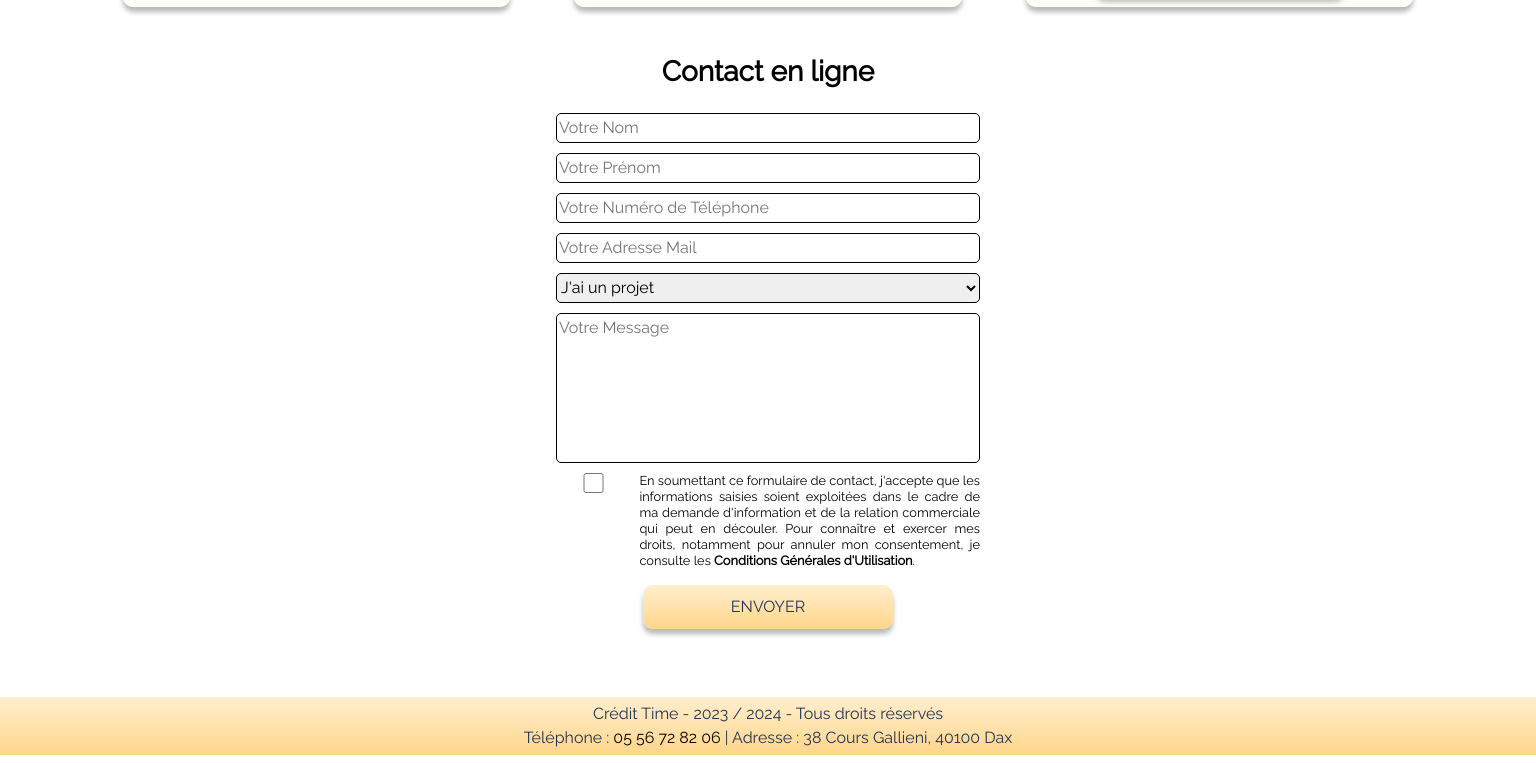
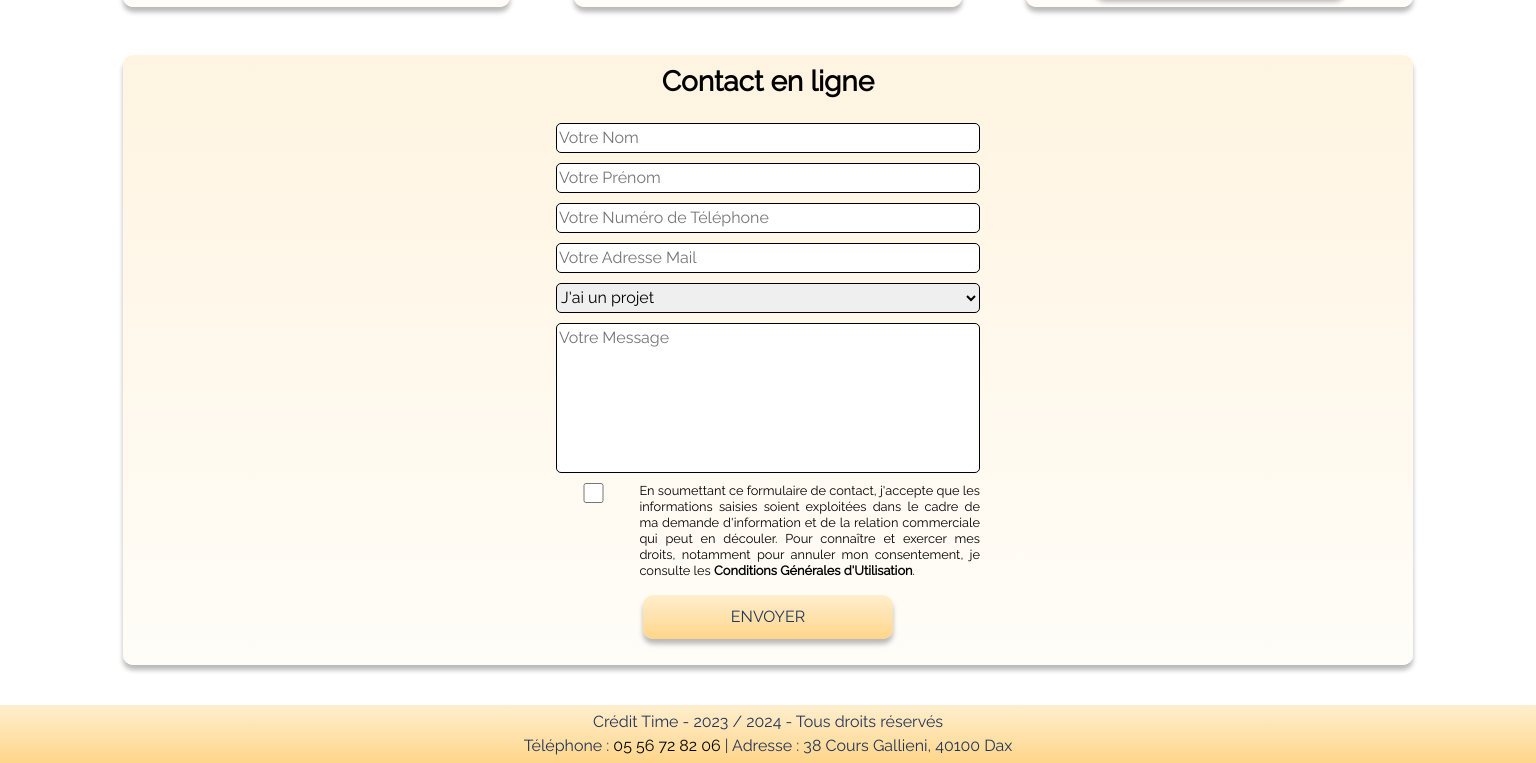
Before and after one commit to Skoognuts/Credit-Time, an Eleventy site: page src/index.njk in a window 1536 px wide. Shown: the part 1116-1879 px from the top of the page. Built offline with nearby package versions, Linux system fonts and the light colour scheme; Eleventy itself is replaced by a stand-in of ours; files that its build step writes are made by us from their sources.

Commit message:
Update contact section

```diff
--- a/public/css/style.css
+++ b/public/css/style.css
@@ -69,7 +69,7 @@ form {
   display: flex;
   flex-direction: column;
   align-items: center;
-  width: 80%;
+  width: 100%;
   max-width: 530px;
 }
 
@@ -115,16 +115,21 @@ textarea {
   align-items: center;
 }
 
-.under-section {
+.under-section,
+.large-section {
   display: flex;
   flex-direction: column;
   align-items: center;
+  width: 80%;
   padding: 10px;
   background: linear-gradient(#fff4e1, #fffdf8);
-  width: 80%;
   margin-bottom: 20px;
   border-radius: 10px;
   box-shadow: 0 5px 5px #b9b9b9;
+}
+
+.large-section {
+  margin-top: 0;
 }
 
 .logo,
@@ -294,6 +299,10 @@ textarea {
 }
 
 @media screen and (min-width: 1300px) {
+  form {
+    width: 80%;
+  }
+
   .logo-text {
     display: inline;
   }
@@ -310,4 +319,9 @@ textarea {
     height: 410px;
     margin-bottom: 0;
   }
+
+  .large-section {
+    margin-top: 48px;
+    width: 84%;
+  }
 }
--- a/src/css/style.css
+++ b/src/css/style.css
@@ -69,7 +69,7 @@ form {
   display: flex;
   flex-direction: column;
   align-items: center;
-  width: 80%;
+  width: 100%;
   max-width: 530px;
 }
 
@@ -115,16 +115,21 @@ textarea {
   align-items: center;
 }
 
-.under-section {
+.under-section,
+.large-section {
   display: flex;
   flex-direction: column;
   align-items: center;
+  width: 80%;
   padding: 10px;
   background: linear-gradient(#fff4e1, #fffdf8);
-  width: 80%;
   margin-bottom: 20px;
   border-radius: 10px;
   box-shadow: 0 5px 5px #b9b9b9;
+}
+
+.large-section {
+  margin-top: 0;
 }
 
 .logo,
@@ -294,6 +299,10 @@ textarea {
 }
 
 @media screen and (min-width: 1300px) {
+  form {
+    width: 80%;
+  }
+
   .logo-text {
     display: inline;
   }
@@ -310,4 +319,9 @@ textarea {
     height: 410px;
     margin-bottom: 0;
   }
+
+  .large-section {
+    margin-top: 48px;
+    width: 84%;
+  }
 }
--- a/src/index.njk
+++ b/src/index.njk
@@ -59,11 +59,12 @@ homeClass: active
       <p class="m-0 mb-4"><b>Nous avons la solution.</b></p>
       <a href="#" class="button mb-3">CALCULER CRÉDIT IMMO</a>
       <a href="#" class="button mb-3">COMPARATIF DES TAUX</a>
-      <a href="#" class="button">CALCUL FRAIS NOTAIRE</a>
+      <a href="#" class="button mb-3">CALCUL FRAIS NOTAIRE</a>
     </div>
   </section>
 
-  <div class="form-wrapper mt-5 mb-5">
+  <section class="large-section">
+    <div class="form-wrapper mb-3">
       <h3 class="mb-4">Contact en ligne</h3>
       <form name="contact" method="POST" data-netlify="true">
         <input type="text" name="Nom" placeholder="Votre Nom" aria-required="true" required />
@@ -85,6 +86,7 @@ homeClass: active
         <button class="button mt-3" type="submit">ENVOYER</button>
       </form>
     </div>
+  </section>
 </main>
 
 <script src="/js/cookies_consent.js"></script>
```
Also changed, not shown: src/cgu.njk (added, +15 -0 lines), public/cgu/index.html (added), public/index.html. Lines whose indentation alone changed are shown as unchanged.
